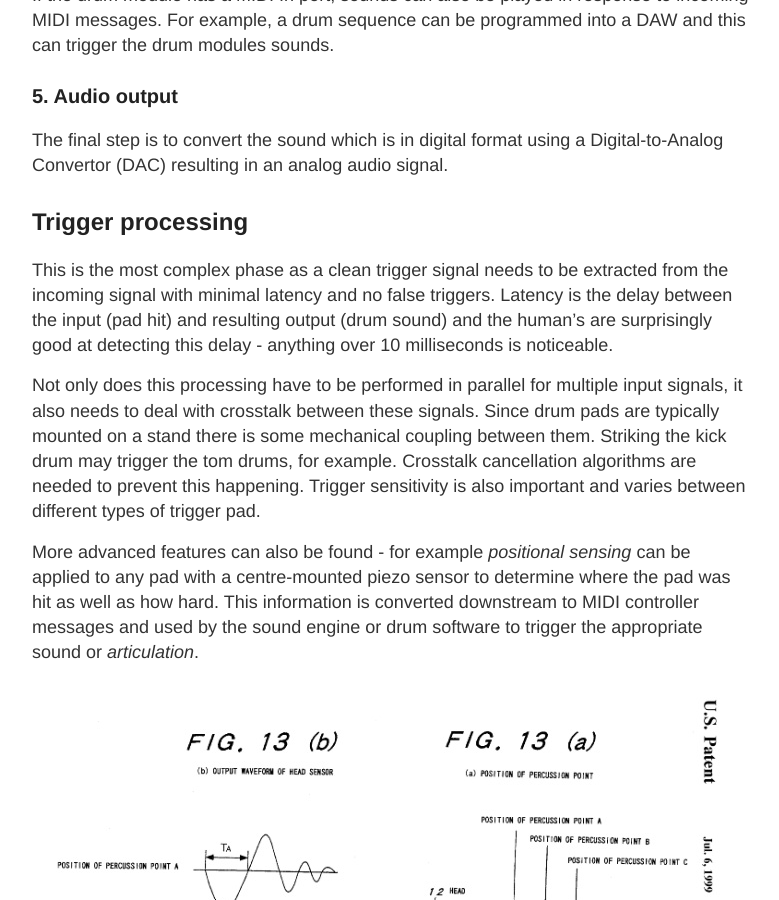
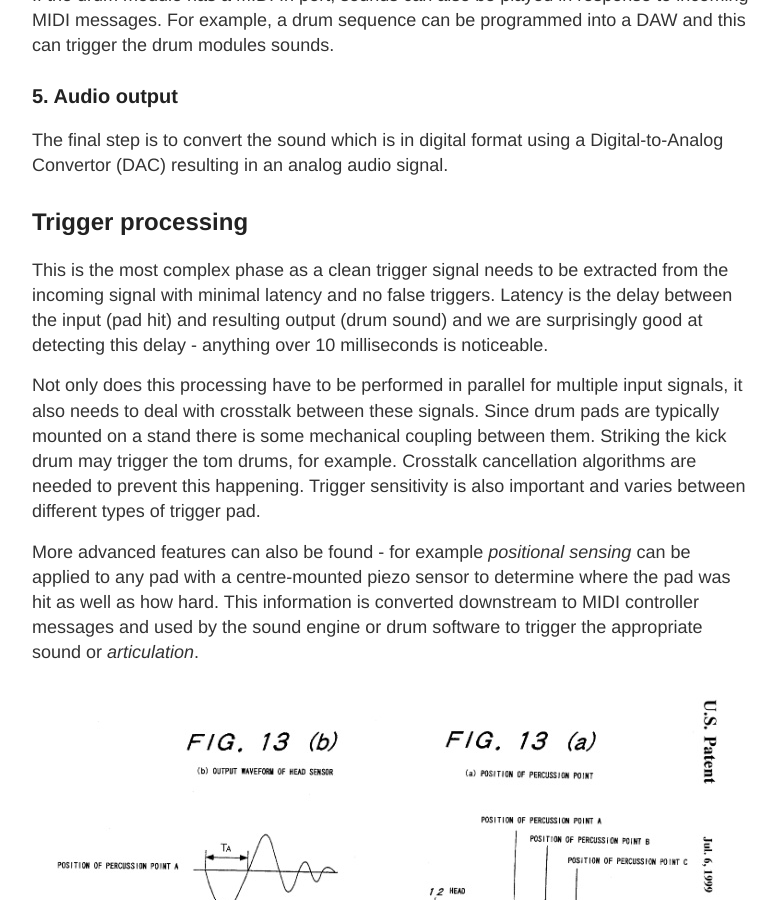
Before and after one commit to gdunlop/gdunlop.github.io, a Jekyll site: the page built from _posts/2020-12-28-E-drums-without-a-drum-module.md, in a window 1280 px wide and 900 px high, scrolled down 1730 px. Shown: the whole window, without its empty margins (248-1027 px from the left). Built offline with Jekyll 4.4.1, drawn with Linux system fonts in a browser that asks for light colours.

Commit message:
fixed typo

```diff
--- a/_posts/2020-12-28-E-drums-without-a-drum-module.md
+++ b/_posts/2020-12-28-E-drums-without-a-drum-module.md
@@ -32,7 +32,7 @@ If the drum module has a MIDI In port, sounds can also be played in response to
 The final step is to convert the sound which is in digital format using a Digital-to-Analog Convertor (DAC) resulting in an analog audio signal.
 
 ## Trigger processing
-This is the most complex phase as a clean trigger signal needs to be extracted from the incoming signal with minimal latency and no false triggers. Latency is the delay between the input (pad hit) and resulting output (drum sound) and the human's are surprisingly good at detecting this delay - anything over 10 milliseconds is noticeable.
+This is the most complex phase as a clean trigger signal needs to be extracted from the incoming signal with minimal latency and no false triggers. Latency is the delay between the input (pad hit) and resulting output (drum sound) and we are surprisingly good at detecting this delay - anything over 10 milliseconds is noticeable.
 
 Not only does this processing have to be performed in parallel for multiple input signals, it also needs to deal with crosstalk between these signals. Since drum pads are typically mounted on a stand there is some mechanical coupling between them. Striking the kick drum may trigger the tom drums, for example. Crosstalk cancellation algorithms are needed to prevent this happening. Trigger sensitivity is also important and varies between different types of trigger pad.
 
```
Also changed, not shown: _posts/2021-01-12-My-budget-e-drum-build.md (+1 -1 lines).
